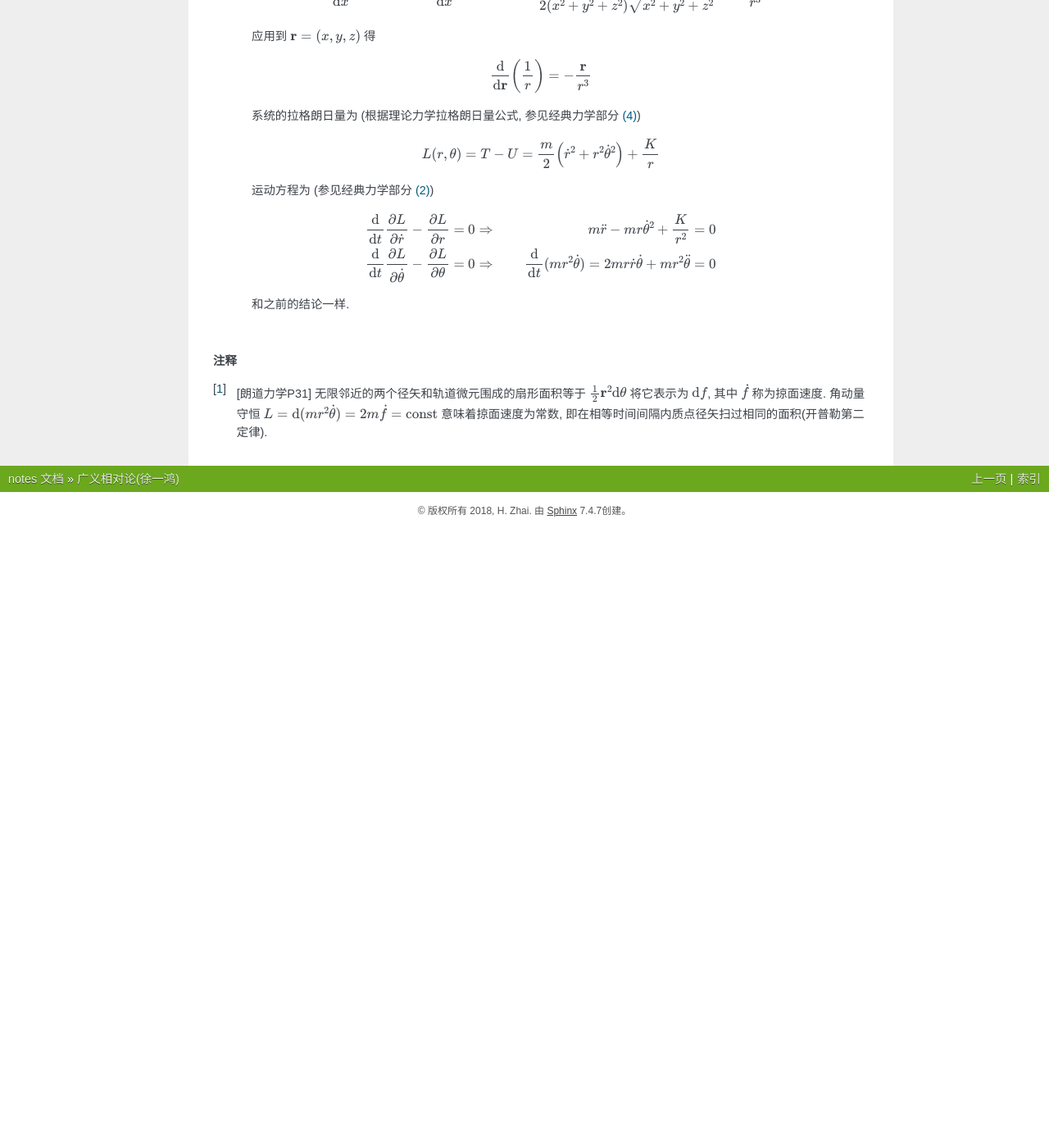
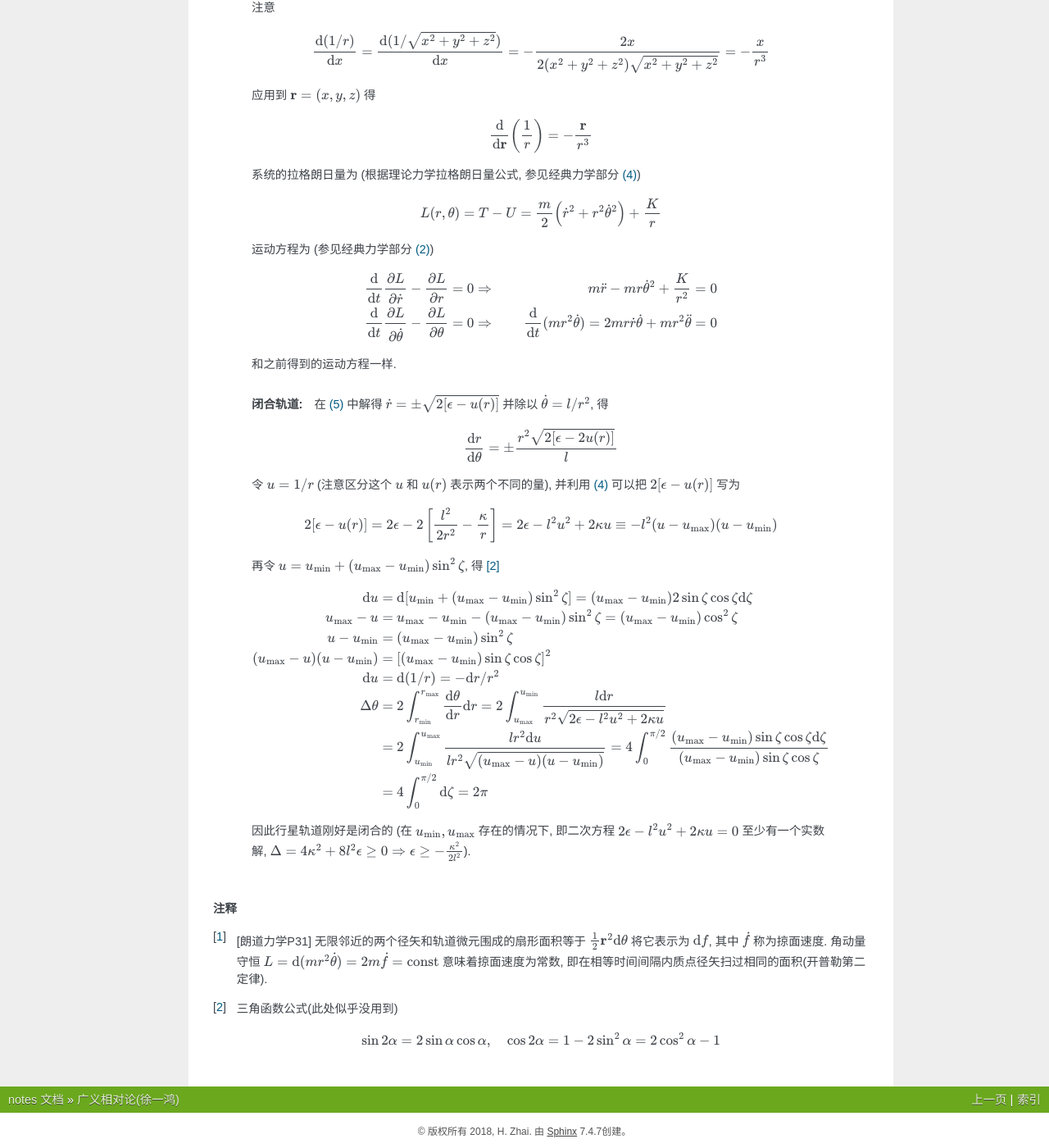
Before and after one commit to stczhc/notes, a Sphinx documentation site: the page built from docs/source/GR/azee.rst, in a window 1280 px wide and 1400 px high, scrolled down 2734 px. Shown: the whole window at 82% size. Built offline with Sphinx 7.4.7, drawn with Linux system fonts in a browser that asks for light colours; before the commit the page ends 3377 px from its top, so only the background shows below that; some of the changed text lies outside the part shown.

Commit message:
close orbit

```diff
--- a/docs/source/GR/azee.rst
+++ b/docs/source/GR/azee.rst
@@ -131,7 +131,13 @@ I.1 牛顿定律
 
         .. math:: \ddot{r} = \frac{l^2}{r^3} -\frac{\kappa}{r^2} \equiv -\frac{\D u(r)}{\D r}
 
-        其中 :math:`u(r)` 表示单位质量的势能. 有 :math:`\ddot{r} = f(r) = F(r)/m` 和 :math:`f(r) = -\frac{\D u(r)}{\D r}`. 按定义 :math:`u(r) = \frac{l^2}{2r^2} -\frac{\kappa}{r}`. 利用对 :math:`r` 积分和对时间积分的链式法则, 得
+        其中 :math:`u(r)` 表示单位质量的势能. 有 :math:`\ddot{r} = f(r) = F(r)/m` 和 :math:`f(r) = -\frac{\D u(r)}{\D r}`. 按定义
+
+        .. math::
+            u(r) = \frac{l^2}{2r^2} -\frac{\kappa}{r}
+            :label: ur
+
+        利用对 :math:`r` 积分和对时间积分的链式法则, 得
 
         .. math::
            :nowrap:
@@ -180,8 +186,45 @@ I.1 牛顿定律
               \Rightarrow &\ \frac{\D }{\D t} (mr^2 \dot{\theta}) = 2mr\dot{r} \dot{\theta} + mr^2 \ddot{\theta} &= 0
            \end{equation*}
 
-        和之前的结论一样.
+        和之前得到的运动方程一样.
+
+    .. admonition:: 闭合轨道
+
+        在 :eq:`eqp` 中解得 :math:`\dot{r}=\pm\sqrt{2[\epsilon - u(r)]}` 并除以 :math:`\dot{\theta} = l/r^2`, 得
+
+        .. math:: \frac{\D r}{\D \theta} = \pm\frac{r^2\sqrt{2[\epsilon - 2u(r)]}}{l}
+
+        令 :math:`u = 1/r` (注意区分这个 :math:`u` 和 :math:`u(r)` 表示两个不同的量), 并利用 :eq:`ur` 可以把 :math:`2[\epsilon - u(r)]` 写为
+
+        .. math::
+              2[\epsilon - u(r)] = 2\epsilon - 2 \left[ \frac{l^2}{2r^2} -\frac{\kappa}{r} \right]
+              = 2\epsilon - l^2u^2 + 2\kappa u \equiv -l^2 (u-u_\max)(u-u_\min)
+
+        再令 :math:`u = u_\min + (u_\max - u_\min)\sin^2\zeta`, 得 [#tri1]_
+
+        .. math::
+           :nowrap:
+
+           \begin{equation*}
+              \D u =&\ \D [u_\min + (u_\max - u_\min)\sin^2\zeta] = (u_\max - u_\min)2\sin\zeta\cos\zeta \D \zeta \\
+              u_\max - u =&\ u_\max - u_\min - (u_\max - u_\min)\sin^2\zeta = (u_\max - u_\min)\cos^2\zeta \\
+              u - u_\min =&\ (u_\max - u_\min)\sin^2\zeta \\
+              (u_\max - u)(u - u_\min) =&\ [(u_\max - u_\min)\sin\zeta\cos\zeta]^2 \\
+              \D u =&\ \D (1/r) = -\D r/r^2 \\
+              \Delta \theta =&\ 2\int_{r_\min}^{r_\max} \frac{\D \theta}{\D r} \D r
+              = 2 \int_{u_\max}^{u_\min} \frac{l \D r}{r^2\sqrt{2\epsilon - l^2u^2 + 2\kappa u }} \\
+              =&\ 2 \int_{u_\min}^{u_\max} \frac{l r^2 \D u}{lr^2\sqrt{(u_\max-u)(u-u_\min) }}
+              = 4 \int_{0}^{\pi/2} \frac{(u_\max - u_\min)\sin\zeta\cos\zeta \D \zeta}{(u_\max - u_\min)\sin\zeta\cos\zeta} \\
+              =&\ 4 \int_{0}^{\pi/2} \D \zeta = 2\pi
+           \end{equation*}
+
+        因此行星轨道刚好是闭合的 (在 :math:`u_\min, u_\max` 存在的情况下, 即二次方程 :math:`2\epsilon - l^2u^2 + 2\kappa u=0` 至少有一个实数解, :math:`\Delta = 4\kappa^2 +8l^2\epsilon \ge 0 \Rightarrow \epsilon \ge -\frac{\kappa^2}{2l^2}`).
+
 
 .. rubric:: 注释
 
 .. [#l] [朗道力学P31] 无限邻近的两个径矢和轨道微元围成的扇形面积等于 :math:`\frac{1}{2} \bm{r}^2 \D \theta` 将它表示为 :math:`\D f`, 其中 :math:`\dot{f}` 称为掠面速度. 角动量守恒 :math:`L=\D (mr^2\dot{\theta}) = 2m \dot{f} = \mathrm{const}` 意味着掠面速度为常数, 即在相等时间间隔内质点径矢扫过相同的面积(开普勒第二定律).
+
+.. [#tri1] 三角函数公式(此处似乎没用到)
+
+    .. math:: \sin 2\alpha = 2\sin\alpha\cos\alpha, \quad \cos 2\alpha = 1-2\sin^2\alpha = 2\cos^2\alpha - 1
```
